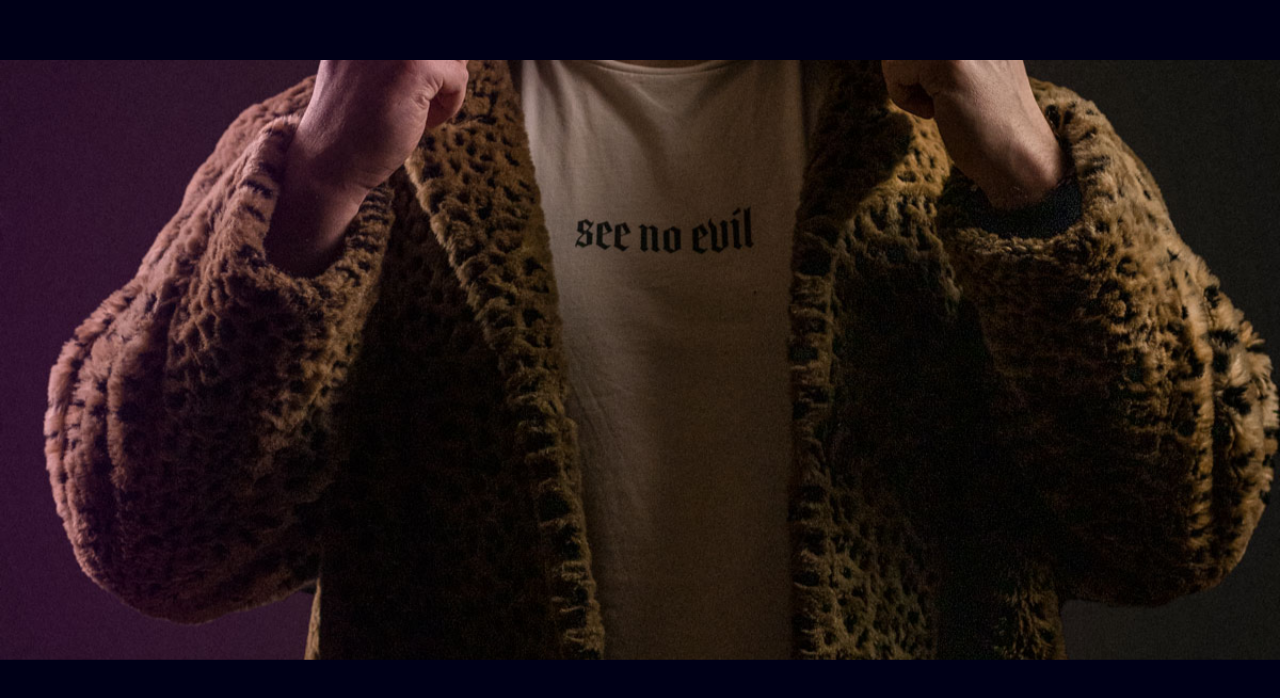
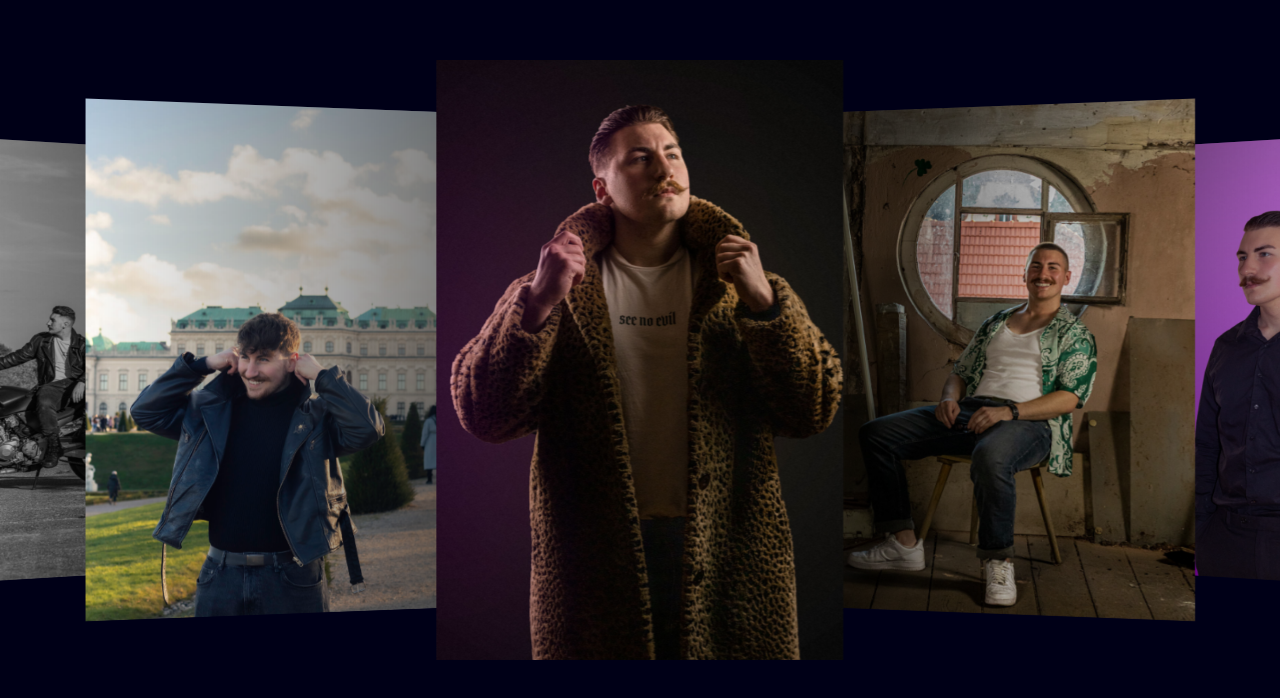
Before and after one commit to PrinceShay/portfolio, a Next.js app: page /profil in a window 1280 px wide. Shown: the part 2892-3590 px from the top of the page. Built offline with nearby package versions, Linux system fonts and the light colour scheme.

Commit message:
fixed slider bug in profile page

```diff
--- a/src/app/components/pages/Profile/Slider.tsx
+++ b/src/app/components/pages/Profile/Slider.tsx
@@ -44,7 +44,7 @@
         stretch: 0,
         depth: 200,
       }}
-      slidesPerView="auto"
+      slidesPerView={3}
       spaceBetween={30}
       centeredSlides={true}
       autoplay={true}
--- a/src/app/loading.tsx
+++ b/src/app/loading.tsx
@@ -21,7 +21,7 @@
 
   return (
     <div className="w-full h-screen bg-darkBlue-500 flex items-center justify-center p-6">
-      <div className="w-full max-w-64" ref={animationContainer}></div>
+      <div className="w-full max-w-24" ref={animationContainer}></div>
     </div>
   );
 };
```
